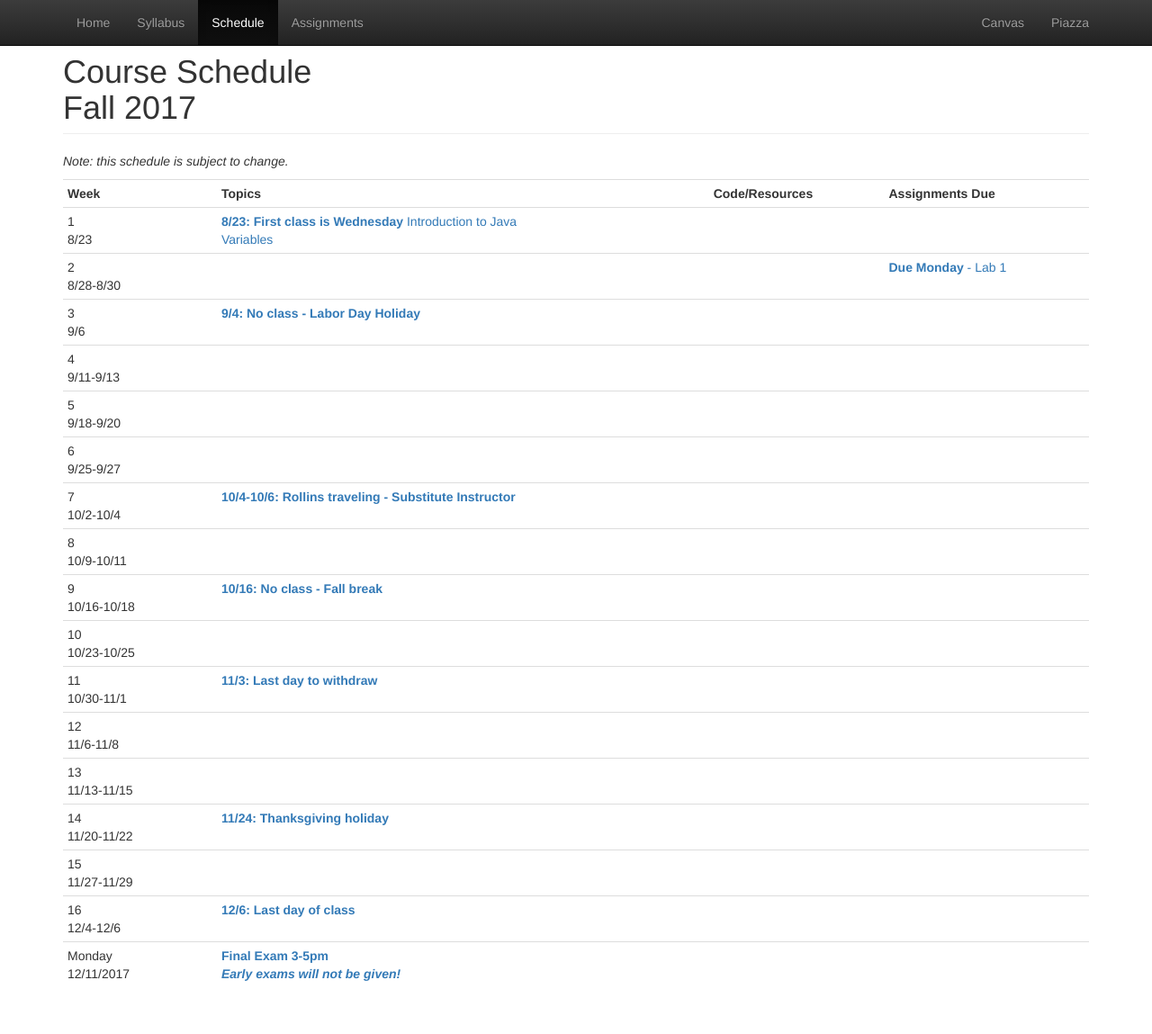
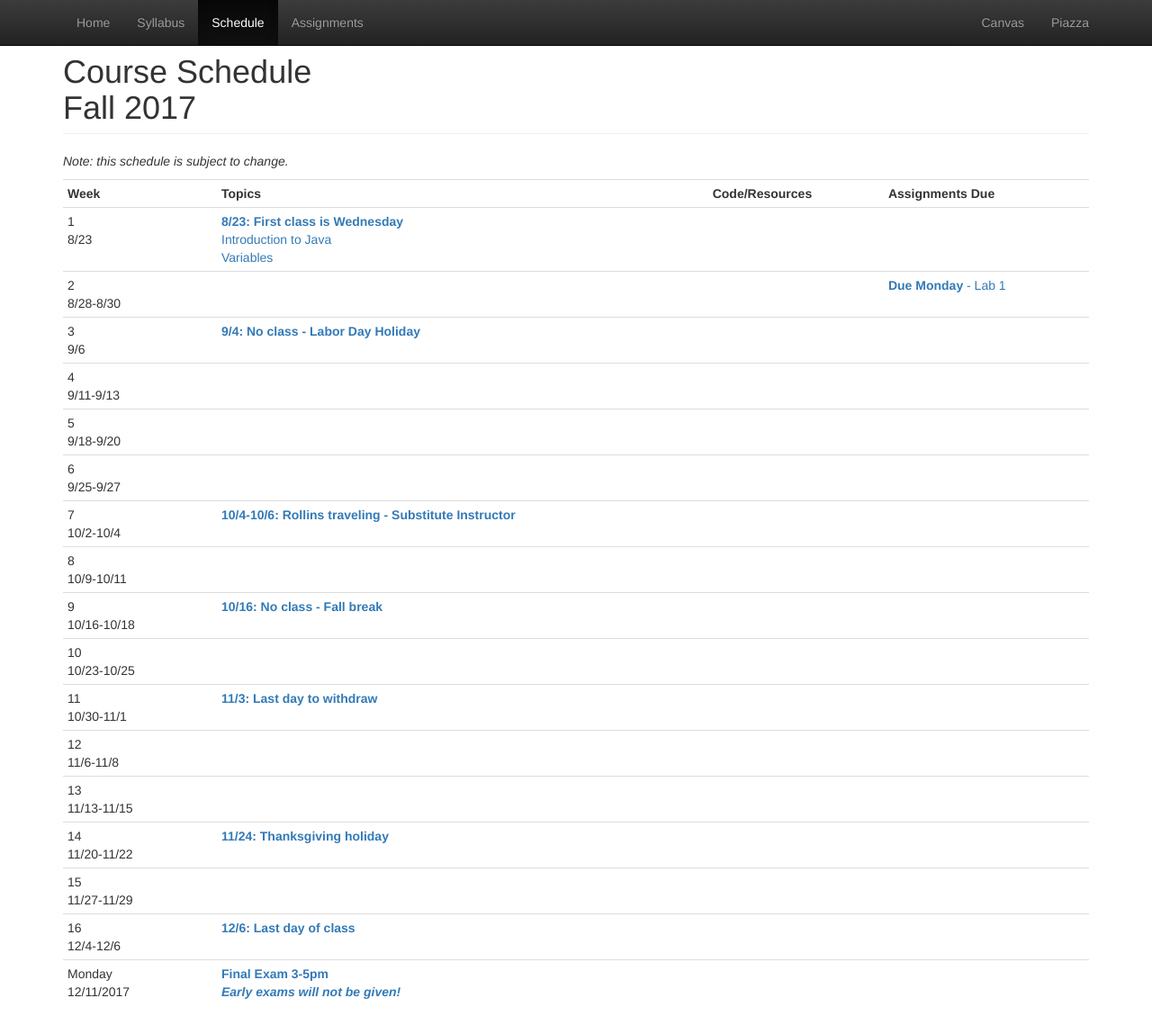
Before and after one commit to CS112-F17/cs112-f17.github.io, a Jekyll site: the page built from schedule.html, in a window 1280 px wide and 1157 px high. Shown: the top 1149 px of the window at 90% size. Built offline with Jekyll 4.4.1, drawn with Linux system fonts in a browser that asks for light colours.

Commit message:
fix formatting

```diff
--- a/schedule.html
+++ b/schedule.html
@@ -19,7 +19,7 @@ title: Schedule
 		<tr>
 			<td>1<br/>8/23</td>
 			<td>
-				<strong><span class="text-primary">8/23: First class is Wednesday</span></strong>
+				<strong><span class="text-primary">8/23: First class is Wednesday</span></strong><br/>
 				<a href="https://github.com/CS112-F17/notes/blob/master/intro.md">Introduction to Java</a><br/>
 				<a href="https://github.com/CS112-F17/notes/blob/master/variables.md">Variables</a><br/>
 			</td>
```
